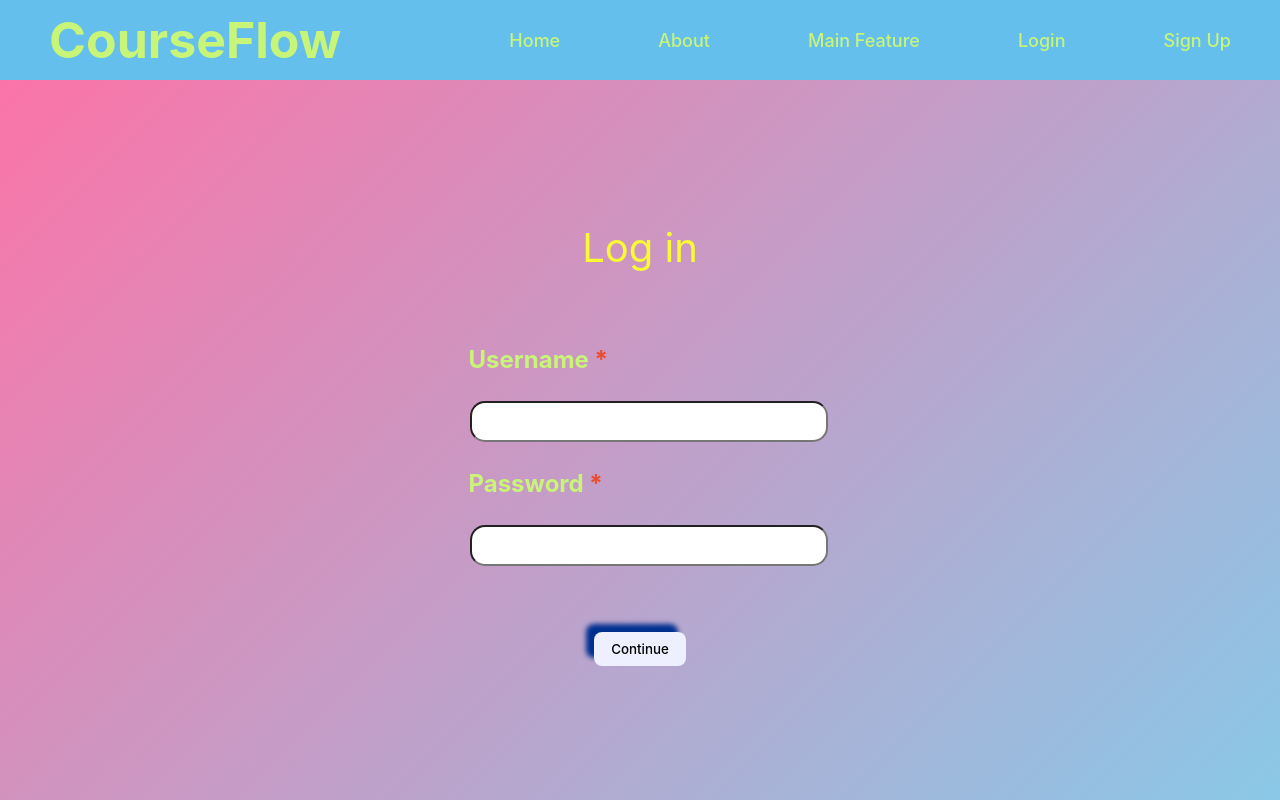
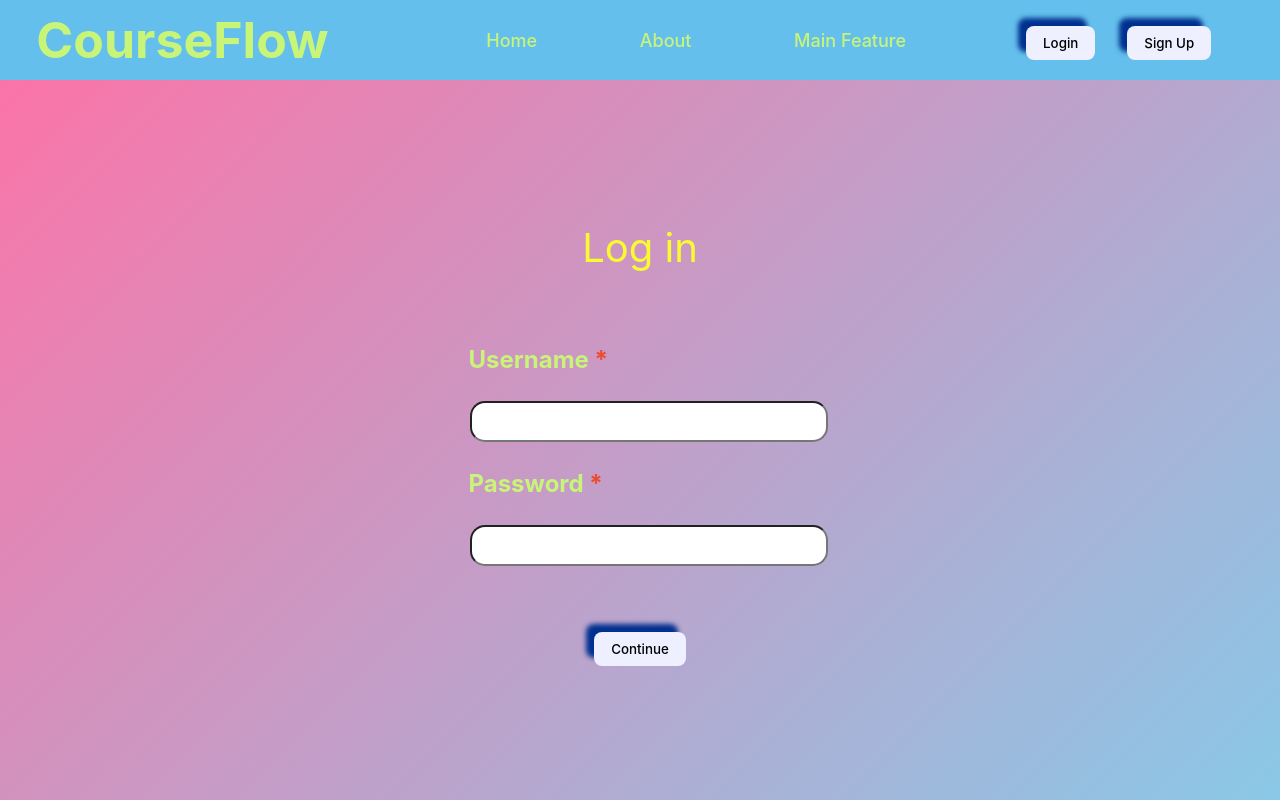
Before and after one commit to Euclid0192/CourseFlow, a React (Vite) app: page /auth/login in a window 1280 px wide. Built offline with nearby package versions, Linux system fonts and the light colour scheme; some icons are missing; what reactflow would draw is missing.

Commit message:
Update account username and avatar when logged in

```diff
--- a/src/Components/Authentication/Login.tsx
+++ b/src/Components/Authentication/Login.tsx
@@ -7,14 +7,16 @@ import { AuthState } from '../../Zustand/storeAuth'
 
 const selector = (state: AuthState) => ({
     setAccessToken: state.setAccessToken,
-    setRefreshToken: state.setRefreshToken
+    setRefreshToken: state.setRefreshToken,
+    setStatus: state.setStatus,
+    setUsername: state.setUsername
 })
 
 const Login = () => {
 
-  const { setAccessToken, setRefreshToken } = useAuthStore(selector)
+  const { setAccessToken, setRefreshToken, setStatus, setUsername } = useAuthStore(selector)
 
-  const [ username, setUsername ] = useState<string>("")
+  const [ username, setName ] = useState<string>("")
   const [ password, setPassword ] = useState<string>("")
   const [ err, setErr ] = useState<string>("")
 
@@ -42,6 +44,8 @@ const Login = () => {
       const data = response?.data
       setAccessToken(data?.token)
       setRefreshToken(data?.refreshToken)
+      setStatus("LoggedIn")
+      setUsername(username)
 
       navigate('/main')
 
@@ -68,7 +72,7 @@ const Login = () => {
           type='text'
           required
           value={username}
-          onChange={(evt) => setUsername(evt.target.value)}
+          onChange={(evt) => setName(evt.target.value)}
           className='login-input'
         />
         <label htmlFor='password' className='input-label'>Password <span style={{color: '#EE4B2B'}}>*</span></label>
--- a/src/Components/NavBar/NavBar.css
+++ b/src/Components/NavBar/NavBar.css
@@ -26,7 +26,46 @@
     margin-right: 20px;
 }
 
+.nav-link-container {
+    display: flex;
+    flex-direction: row;
+    align-items: center;
+}
+
 .nav-link {
     font-size: large;
     color: var(--main-green);
+    height: 50%;
+    padding: 10px;
+    display: flex;
+    justify-content: space-around;
+    align-items: center;
+    border: 5px solid transparent;
+    transition: all 400ms ease;
 }
+
+.nav-link:hover {
+    border: 5px solid #fb74a8;
+}
+
+.auth-btn, .account-info {
+    width: 250px;
+    padding-top: 5px;
+    display: flex;
+    flex-direction: row;
+    justify-content: center;
+    align-items: center;
+}
+
+.account-icon {
+    background-color: antiquewhite;
+    border-radius: 25%;
+    padding: 10px;
+    margin-right: 10px;
+}
+
+.account-username {
+    font-size: large;
+    color: var(--main-green);
+    font-weight: bold;
+}
--- a/src/Components/NavBar/NavBar.tsx
+++ b/src/Components/NavBar/NavBar.tsx
@@ -1,8 +1,43 @@
-import { Link, Outlet } from "react-router-dom"
+import { Link, Outlet, useNavigate } from "react-router-dom"
 import './NavBar.css'
 import FlowChartIcon from "remixicon-react/FlowChartIcon"
+import { UserExpert } from "grommet-icons"
+import useAuthStore, { AuthState } from "../../Zustand/storeAuth"
+
+const selector = (state: AuthState) => ({
+  username: state.username
+})
 
 const NavBar = () => {
+
+  const navigate = useNavigate()
+
+  const { username } = useAuthStore(selector)
+
+  /// When not logged in, show login/signup button
+  const AuthButtons = () => {
+
+    return (
+      <div className="auth-btn">
+        <button className="btn" onClick={() => navigate("/auth/login")}>Login</button>
+        <button className="btn" onClick={() => navigate("/auth/signup")}>Sign Up</button>
+      </div>
+    )
+  }
+
+  /// If logged in, show account username
+  const AccountInfo = () => {
+    return (
+      <Link className="account-info" to="/user">
+        <UserExpert className="account-icon" size="30px"/>
+        <p className="account-username">{username}</p>
+      </Link>
+    )
+  }
+
+  console.log("username    ", username)
+
+
   return (
     <>
       <nav className="nav-bar">
@@ -13,8 +48,7 @@ const NavBar = () => {
           <Link to="/" className="nav-link">Home </Link>
           <Link to="/about" className="nav-link">About</Link>
           <Link to="/main" className="nav-link">Main Feature</Link>
-          <Link to="/auth/login" className="nav-link">Login</Link>
-          <Link to="/auth/signup" className="nav-link">Sign Up</Link>
+          {!username? <AuthButtons /> : <AccountInfo />}
       </nav>
       <Outlet />
     </>
--- a/src/Zustand/storeAuth.ts
+++ b/src/Zustand/storeAuth.ts
@@ -8,7 +8,9 @@ export type AuthState = {
     refreshToken: string,
     setAccessToken: (token: string) => void,
     setRefreshToken: (token: string) => void,
-    setStatus: (status: string) => void
+    setStatus: (status: string) => void,
+    setUsername: (username: string) => void,
+    setPassword: (password: string) => void,
 }
 
 const useAuthStore = create<AuthState>()((set, get) => ({
@@ -31,6 +33,16 @@ const useAuthStore = create<AuthState>()((set, get) => ({
         set({
             status
         })
+    },
+    setUsername: (username: string) => {
+        set({
+            username
+        })
+    },
+    setPassword: (password: string) => {
+        set({
+            password
+        })
     }
 })
 )
```
Also changed, not shown: src/Components/Account/Account.css (added), src/Components/Account/Account.tsx (added).
